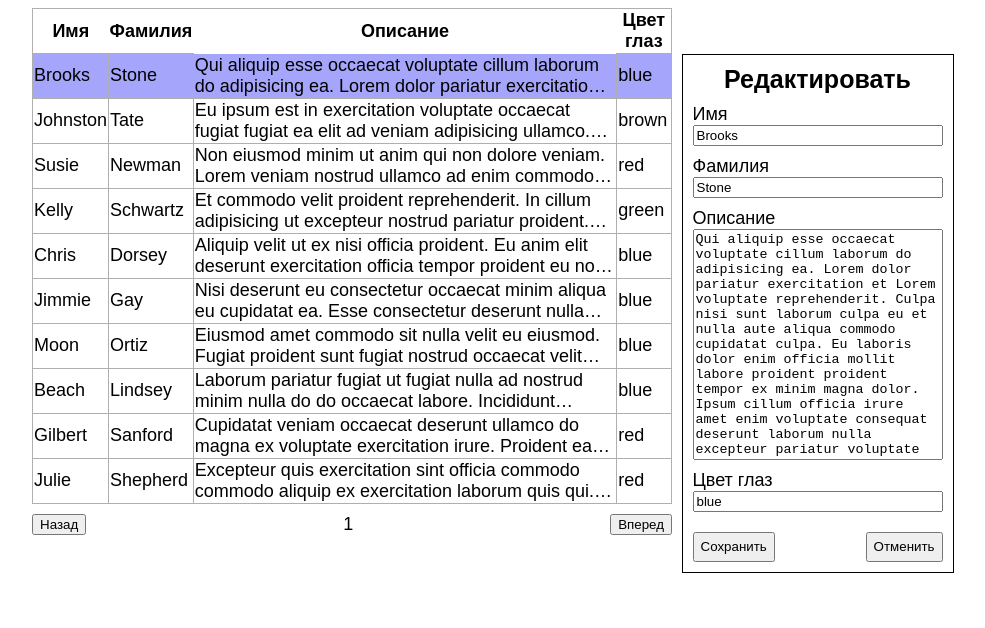
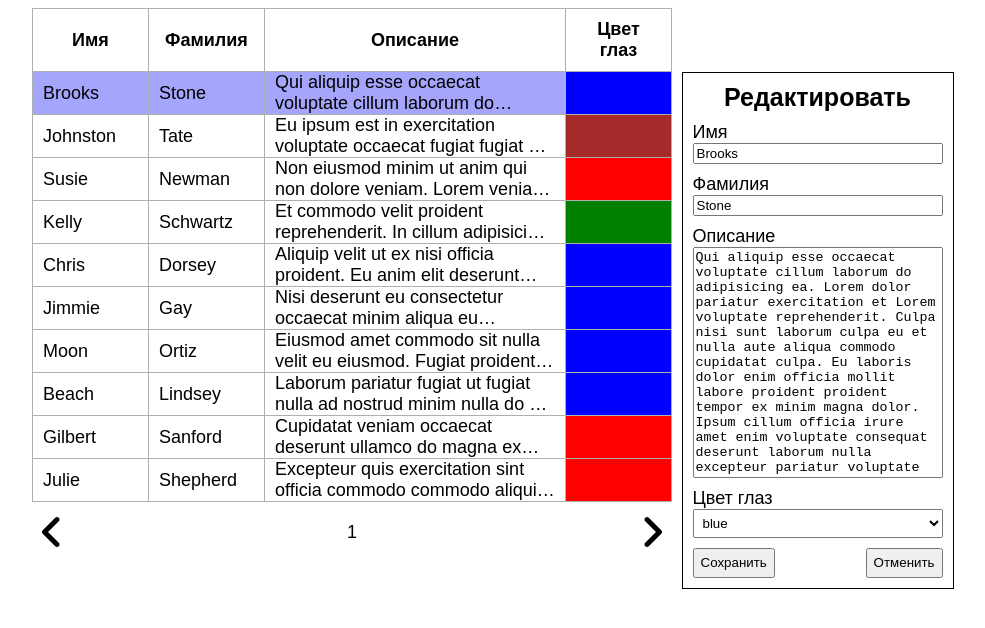
Before and after one commit to ZeroMotivation/infotecs_test, a plain HTML site: page index.html in a window 1280 px wide. Both pictures are taken after a click on the element 640 px from the left and 75 px from the top of the page. Shown: the whole page, without its empty margins (288-1273 px from the left). Drawn offline with Linux system fonts and the light colour scheme.

Commit message:
Add comments

```diff
--- a/index.html
+++ b/index.html
@@ -30,7 +30,12 @@
                             <label>Имя</label><input type="text" name="name" class="edit-form__input">
                             <label>Фамилия</label><input type="text" class="edit-form__input">
                             <label>Описание</label><textarea class="edit-form__input" name="about" rows="15"></textarea>
-                            <label>Цвет глаз</label><input type="text" class="edit-form__input">
+                            <label>Цвет глаз</label><select name="color" class="color">
+                                <option value="red">red</option>
+                                <option value="green">green</option>
+                                <option value="blue">blue</option>
+                                <option value="brown">brown</option>
+                            </select>
                         </div>
                         <div class="edit-form__buttons">
                             <button type="button" class="save-btn edit-form__btn">Сохранить</button>
@@ -41,9 +46,9 @@
             </div>
             <nav>
                 <div class="nav__container">
-                    <button class="nav__prev-btn">Назад</button>
+                    <img src="img/angle-left-solid.svg" alt="" class="nav__prev-btn nav__btn">
                     <div class="nav__page">1</div>
-                    <button class="nav__next-btn">Вперед</button>
+                    <img src="img/angle-right-solid.svg" alt="" class="nav__next-btn nav__btn">
                 </div>
             </nav>
         </div>
--- a/script.js
+++ b/script.js
@@ -6,33 +6,40 @@ const inputs = document.forms[0].elements;
 const nav = document.querySelector('.nav__container');
 const pageNum = document.querySelector('.nav__page');
 
-let activeRow = 0;
+const STEP = 10; // Количество строк, отображаемых на странице
+const BEGIN_PAGE = 0; // Индекс начальной страницы
+const END_PAGE = 6; // Индекс конечной страницы
+
+const rows = [];
+
+let activeRow = 0; // Переменная для хранения активной на данный момент строки
 let lastIndex = 0;
-let rows = [];
-const beginPage = 0;
-const endPage = 5;
-let page = beginPage;
-const step = 10;
+let page = BEGIN_PAGE; // Текущий номер страницы
+
+// Создание строк таблицы и подписка строк на событие click
 const createRows = (json) => {
-    json.forEach((data, i) => {
+    json.forEach((data) => {
         const row = document.createElement('tr');
         row.innerHTML = `<td>${data.name.firstName}</td>
                          <td>${data.name.lastName}</td>
                          <td class="about">${data.about}</td>
-                         <td>${data.eyeColor}</td>`;
+                         <td class="color" style="background-color: ${data.eyeColor}; color: ${data.eyeColor};">${data.eyeColor}</td>`;
         row.classList.add('row');
+
         row.addEventListener('click', () => {
-            if(activeRow == row) {
-                activeRow = 0;
+            // При клике на строку смотрим - есть ли уже активаня строка
+            // Если есть - делаем активную строку неактивной
+            if(activeRow) {
+                activeRow.classList.remove('selected');
             }
-            else {
-                if(activeRow) {
-                    activeRow.classList.remove('selected');
-                }
-                activeRow = row;
-            }
-            row.classList.toggle('selected', activeRow == row);
+
+            // Если выбрана уже активная строка - текущая аткивная строка обнуляется
+            // Иначе ативная строка стнавится равна выбранной строке
+            activeRow = activeRow === row ? 0 : row;
+            row.classList.toggle('selected', activeRow === row);
             form.classList.toggle('opened', activeRow);
+
+            // Если сейчас есть активная строка - создаем форму редактирования данных рядом с этой строкой
             if(activeRow) {
                 const position = activeRow.getBoundingClientRect();
                 const width = activeRow.offsetWidth;
@@ -44,25 +51,30 @@ const createRows = (json) => {
                 });
             }
         })
+
         rows.push(row);
     });
 }
 
 createRows(json);
 
-const renderTable = (index) => {
+// Функция для отрисовки 10 строк таблицы
+// columnIndex - индекс строки массива rows, с которого начинаем добавление строк
+const renderTable = (columnIndex) => {
     tableBody.innerHTML = "";
-    if(index === rows.length) {
-        index = 0;
+    // Если дошли до последнего элемента - обнуляем индексы и номер страницы
+    // чтобы отрисовка строк началась сначала
+    if(columnIndex === rows.length) {
+        columnIndex = 0;
         lastIndex = 0;
         page = 0;
     }
-    if(index < 0) {
-        index = rows.length - step;
-        lastIndex = rows.length - 2 * step;
-        page = endPage;
+    if(columnIndex < 0) {
+        columnIndex = rows.length - STEP;
+        lastIndex = rows.length - 2 * STEP;
+        page = END_PAGE;
     }
-    for(let i = index; i < index + step; i++) {
+    for(let i = columnIndex; i < columnIndex + STEP; i++) {
         tableBody.append(rows[i]);
         lastIndex = i + 1;
     }
@@ -70,27 +82,32 @@ const renderTable = (index) => {
 
 renderTable(0);
 
+// Перелистывание страниц
 nav.addEventListener('click', (evt) => {
     const target = evt.target;
     page = parseInt(pageNum.innerText);
     if(target.classList.contains('nav__next-btn')) {
         renderTable(lastIndex);
         ++page;
-        pageNum.innerText = page
     }
     if(target.classList.contains('nav__prev-btn')) {
-        renderTable(lastIndex - 2 * step);
+        renderTable(lastIndex - 2 * STEP);
         --page;
-        pageNum.innerText = page;
     }
+    pageNum.innerText = page;
+    form.classList.remove('opened');
 })
 
+// Форма редактирования строк
 form.addEventListener('click', (evt) => {
     const target = evt.target;
     if(target.classList.contains('save-btn')) {
         const cells = activeRow.querySelectorAll('td');
         cells.forEach((cell, i) => {
             cell.innerText = inputs[i].value;
+            if(cell.classList.contains('color')) {
+                cell.style.cssText = `background-color: ${inputs[i].value}; color: ${inputs[i].value};`;
+            }
         });
         activeRow.classList.remove('selected');
         form.classList.remove('opened');
@@ -102,21 +119,21 @@ form.addEventListener('click', (evt) => {
     }
 })
 
+// Сортировка строк по клику на соответсвующий заголовок
 tableHead.addEventListener('click', (evt) => {
     const target = evt.target;
-    const rows = document.querySelectorAll('.row');
+    //
+    const sliced = rows.slice(lastIndex - 10, lastIndex);
     target.classList.toggle('asc');
-    let index = 0;
+    let columnIndex = 0;  // Индекс колонки, по которой выполняется сортировка
     headers.forEach((header, i) => {
-        if(header == target) index = i;
+        if(header == target) columnIndex = i;
     })
-    let sorted = Array.from(rows).slice(0);
     if(target.classList.contains('asc')) {
-        sorted.sort((a, b) => a.cells[index].innerText > b.cells[index].innerText ? 1 : -1);
-
+        sliced.sort((a, b) => a.cells[columnIndex].innerText > b.cells[columnIndex].innerText ? 1 : -1);
     }
     else {
-        sorted.sort((a, b) => a.cells[index].innerText < b.cells[index].innerText ? 1 : -1);
+        sliced.sort((a, b) => a.cells[columnIndex].innerText < b.cells[columnIndex].innerText ? 1 : -1);
     }
-    tableBody.append(...sorted);
+    tableBody.append(...sliced);
 });
--- a/style.css
+++ b/style.css
@@ -4,11 +4,15 @@ html {
     --border-color: #afafae;
 }
 
-/* th,
 td {
+    min-width: 95px;
+    border: 1px solid var(--border-color);
+    padding: 0px 10px;
+}
 
-    border: 1px solid #afafae;
-} */
+textarea {
+    resize: none;
+}
 
 .wrapper {
     display: flex;
@@ -18,16 +22,14 @@ td {
 
 .table {
     width: 50vw;
+    flex: 1 1 auto;
     border-collapse: collapse;
     border: 1px solid var(--border-color);
 }
 
-td {
+.header {
+    padding: 10px;
     border: 1px solid var(--border-color)
-}
-
-textarea {
-    resize: none;
 }
 
 .header:hover {
@@ -36,7 +38,7 @@ textarea {
 
 .row:hover {
     cursor: pointer;
-    /* background-color: antiquewhite; */
+    background-color: rgb(219, 211, 253);
 }
 
 .row {
@@ -50,6 +52,10 @@ textarea {
     -webkit-box-orient: vertical;
     overflow-y: hidden;
     border: none;
+}
+
+.color {
+    padding: 5px;;
 }
 
 .edit-form__wrapper {
@@ -90,15 +96,24 @@ textarea {
 .nav__container {
     display: flex;
     justify-content: space-between;
+    align-items: center;
     width: 50vw;
     margin-top: 10px;
+}
+
+.nav__btn {
+    width: 40px;
+    height: 40px;
+}
+
+.nav__btn:hover {
+    cursor: pointer;
 }
 
 .selected {
     background-color: rgb(165, 165, 252);
 }
 
-
 .opened {
     visibility: visible;
 }
```
Also changed, not shown: img/angle-left-solid.svg (added), img/angle-right-solid.svg (added).
